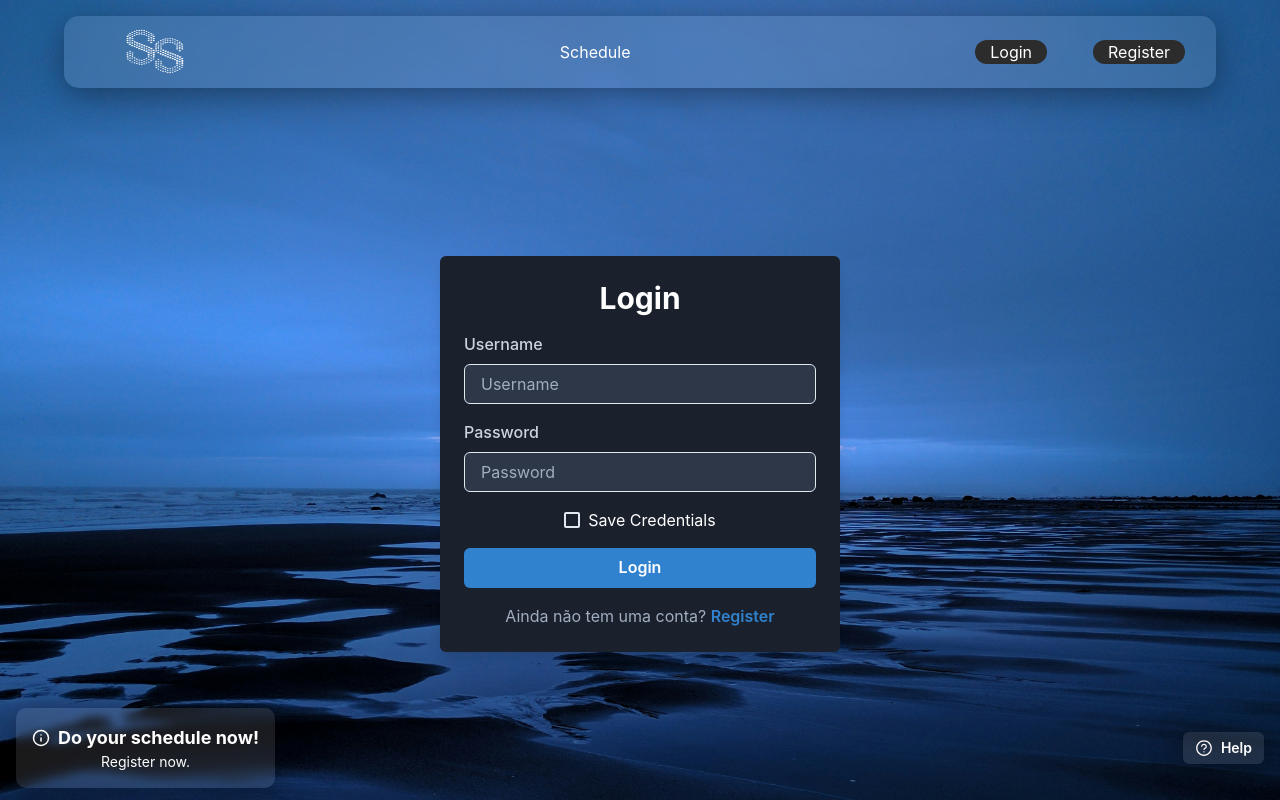
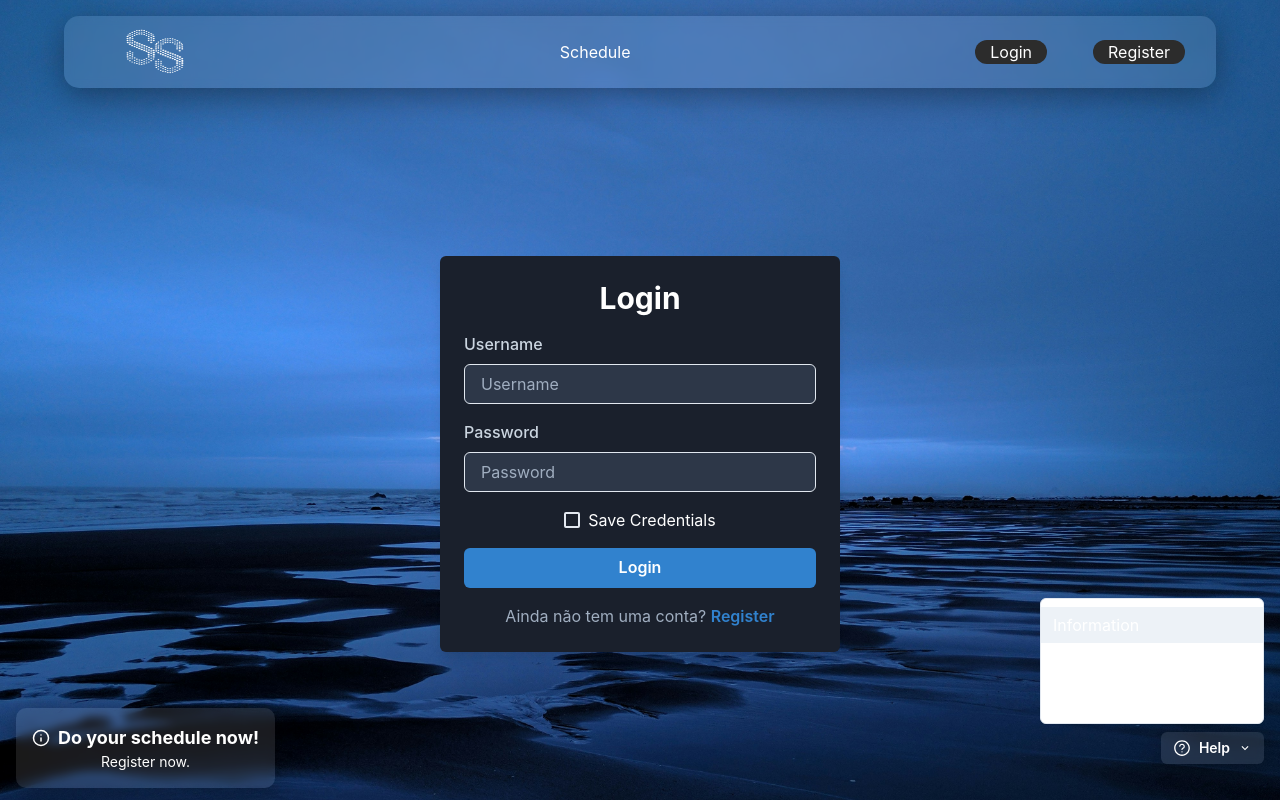
Before and after one commit to vinhas19/ProjetoPap, a React (Create React App) app: page /LoginRegister in a window 1280 px wide. Both pictures are taken after a click on the button "Help". Built offline with nearby package versions, Linux system fonts and the light colour scheme.

Commit message:
Added Help Feature

```diff
--- a/package.json
+++ b/package.json
@@ -6,7 +6,7 @@
     "@chakra-ui/icons": "^2.1.1",
     "@chakra-ui/react": "^2.10.4",
     "@emotion/react": "^11.13.5",
-    "@emotion/styled": "^11.11.5",
+    "@emotion/styled": "^11.13.5",
     "@multiversx/sdk-dapp": "^3.0.23",
     "@openzeppelin/contracts": "^5.0.2",
     "@testing-library/jest-dom": "^5.17.0",
--- a/src/Components/Footer/Footer.tsx
+++ b/src/Components/Footer/Footer.tsx
@@ -1,7 +1,18 @@
 import React from 'react';
-import { Box, Text, Button, Flex, HStack } from '@chakra-ui/react';
+import {
+  Box,
+  Text,
+  Button,
+  Flex,
+  HStack,
+  Menu,
+  MenuButton,
+  MenuList,
+  MenuItem,
+} from '@chakra-ui/react';
 import { FiInfo } from "react-icons/fi";
 import { AiOutlineQuestionCircle } from "react-icons/ai";
+import { ChevronDownIcon } from "@chakra-ui/icons";
 
 const Footer = () => {
   return (
@@ -14,6 +25,7 @@ const Footer = () => {
       py={3}
     >
       <Flex justify="space-between" align="center">
+        {/* Left Side Content */}
         <Box className="glass" padding="1em">
           <HStack spacing={2} align="center">
             <FiInfo size={18} />
@@ -23,11 +35,36 @@ const Footer = () => {
           </HStack>
           <Text fontSize="sm">Register now.</Text>
         </Box>
+
+        {/* Right Side Help Button with Menu */}
         <HStack spacing={2} align="center">
-          <Button className="glass" size="sm" color="white" display="flex" alignItems="center">
-            <AiOutlineQuestionCircle size={18} style={{ marginRight: "8px" }} />
-            Help
-          </Button>
+          <Menu placement="top-end" >
+            <MenuButton
+              as={Button}
+              className="glass"
+              size="sm"
+              color="white"
+              display="flex"
+              alignItems="center"
+              rightIcon={<ChevronDownIcon />}
+            >
+              <HStack spacing={2}>
+                <AiOutlineQuestionCircle size={18} />
+                <Text>Help</Text>
+              </HStack>
+            </MenuButton>
+            <MenuList>
+              <MenuItem onClick={() => window.location.href = "/info"}>
+                Information
+              </MenuItem>
+              <MenuItem onClick={() => window.location.href = "/faqs"}>
+                FAQs
+              </MenuItem>
+              <MenuItem onClick={() => window.location.href = "/support"}>
+                Support
+              </MenuItem>
+            </MenuList>
+          </Menu>
         </HStack>
       </Flex>
     </Box>
--- a/src/Styles/styles.css
+++ b/src/Styles/styles.css
@@ -210,9 +210,6 @@ body {
   cursor: pointer;
 }
 
-.login-button:hover {
-  background-color: #d0d0d0; /* Efeito de hover */
-}
 
 /* Estilo do botão Register */
 .register-button {
@@ -225,6 +222,6 @@ body {
   cursor: pointer;
 }
 
-.register-button:hover {
+.register-button:hover .login-button:hover{
   background-color: #333333; /* Efeito de hover */
 }
```
Also changed, not shown: 1 other file (tests, documents, lock files or other folders).
